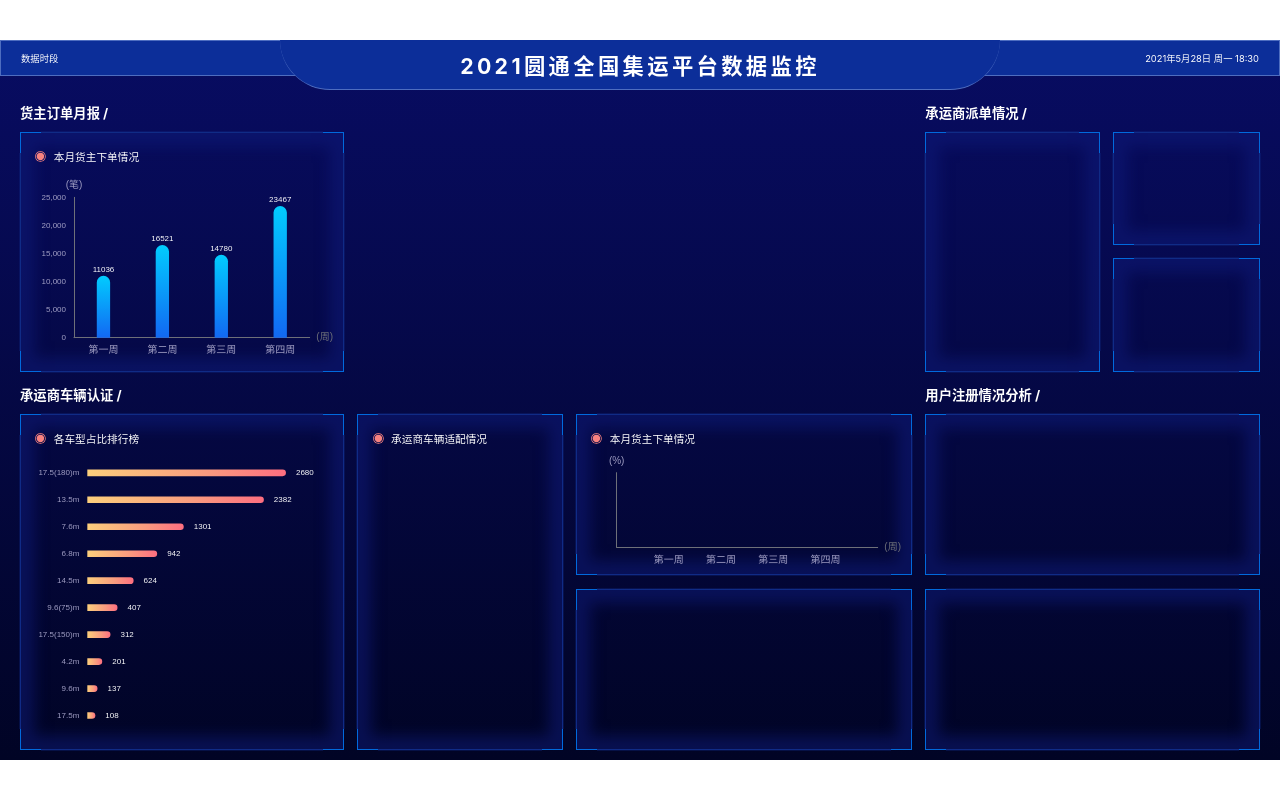
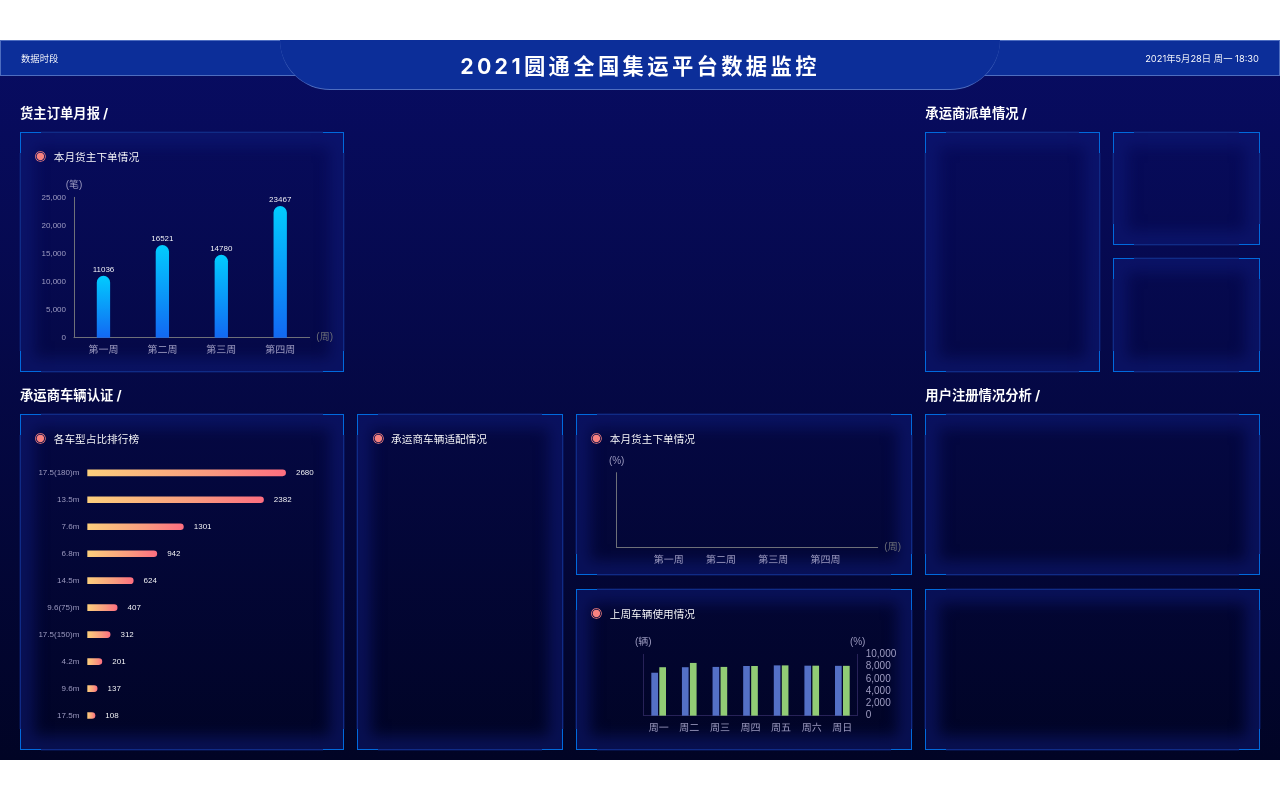
Before and after one commit to leigp555/bigScreen, a Vue app: page / in a window 1280 px wide. Built offline with nearby package versions, Linux system fonts and the light colour scheme.

Commit message:
完成chart5

```diff
--- a/src/components/Chart5.vue
+++ b/src/components/Chart5.vue
@@ -1,13 +1,141 @@
 <template>
-  <Border></Border>
+  <Echart :option="option" title="上周车辆使用情况" root="echartE"/>
 </template>
 
-<script lang="ts">
-import Border from "./Border.vue"
-export default {
-  components: {Border}
+<script lang="ts" setup>
+import Echart from "./Echart.vue";
+import * as echarts from 'echarts/core';
+import {ECOption} from "../type.d.ts/type";
+
+const px = (value: number) => {
+  return (value / 1920 * (window.pagWidth))
 }
 
+
+const option: ECOption = {
+  grid: {
+    x: px(80),
+    y: px(50),
+    x2: px(80),
+    y2: px(50)
+  },
+  xAxis: {
+    data: ['周一', '周二', '周三', '周四', '周五', '周六', '周日'],
+    type: 'category',
+    axisLabel: {
+      show: true,
+      fontSize: px(15),
+      color: "#a19fc4"
+    },
+    axisLine: {
+      show: true,
+      lineStyle: {
+        color: '#272258'
+      }
+    },
+    axisTick: {
+      alignWithLabel: false,
+      show: false
+    }
+    },
+    yAxis: [
+      {
+        type: 'value',
+        name: '(%)',
+        splitLine: {
+          show: false
+        },
+        nameGap: px(10),
+        nameLocation:"end",
+        nameTextStyle: {
+          fontSize: px(15),
+          color:"#a19fc4"
+        },
+        position: 'right',
+        alignTicks: true,
+        axisLine: {
+          show: true,
+          lineStyle: {
+            color: '#272258'
+          }
+        },
+        axisLabel: {
+          fontSize: px(15),
+          color:"#a19fc4"
+        }
+      },
+      {
+        type: 'value',
+        name: '',
+        splitLine: {
+          show: false
+        },
+        position: 'right',
+        alignTicks: true,
+        offset: 80,
+        axisLine: {
+          show: true,
+          lineStyle: {
+            color: '#272258'
+          }
+        },
+        axisLabel: {
+          fontSize: px(15),
+          color:"#a19fc4"
+        }
+      },
+      {
+        type: 'value',
+        name: '(辆)',
+        nameGap: px(10),
+        nameLocation:"end",
+        nameTextStyle: {
+          fontSize: px(15),
+          color:"#a19fc4"
+        },
+        splitLine: {
+          show: false
+        },
+        position: 'left',
+        alignTicks: true,
+        axisLine: {
+          show: true,
+          lineStyle: {
+            color: '#272258'
+          }
+        },
+        axisLabel: {
+          fontSize: px(15),
+          color:"#a19fc4"
+        }
+      }
+    ],
+    series: [
+      {
+        name: '车辆总数',
+        type: 'bar',
+        barWidth: px(10),
+        data: [
+          7000, 7900, 7950, 8100,8200, 8150, 8125
+        ]
+      },
+      {
+        name: '运输中车辆',
+        type: 'bar',
+        yAxisIndex: 1,
+        barWidth: px(10),
+        data: [
+          7900, 8600, 7950, 8100,8200, 8150, 8125
+        ]
+      },
+      {
+        name: '使用率',
+        type: 'line',
+        yAxisIndex: 2,
+        data: [ 7900, 8100, 7950, 8100,8200, 8150, 8125],
+      }
+    ],
+  }
 </script>
 
 <style lang="scss" scoped>
```
